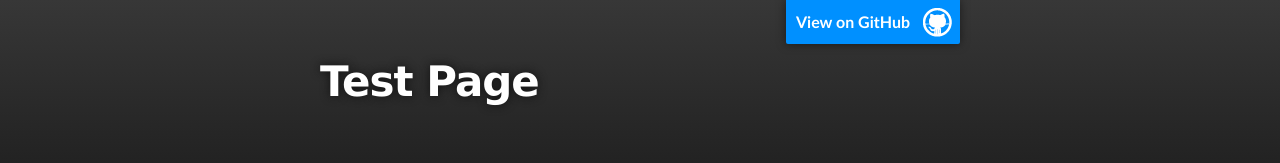
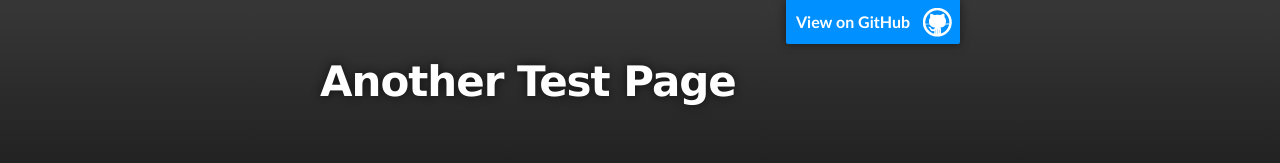
Before and after one commit to borisiceman/borisiceman.github.io, a plain HTML site: page index.html in a window 1280 px wide. Shown: the top 163 px of the page. Drawn offline with Linux system fonts and the light colour scheme.

Commit message:
another test page

```diff
--- a/index.html
+++ b/index.html
@@ -8,7 +8,7 @@
 
     <link rel="stylesheet" type="text/css" media="screen" href="stylesheets/stylesheet.css">
 
-    <title>Borisiceman.GitHub.io</title>
+    <title>Boris.GitHub.io</title>
   </head>
 
   <body>
@@ -18,7 +18,7 @@
         <header class="inner">
           <a id="forkme_banner" href="https://github.com/borisiceman">View on GitHub</a>
 
-          <h1 id="project_title">Test Page</h1>
+          <h1 id="project_title">Another Test Page</h1>
           <h2 id="project_tagline"></h2>
 
         </header>
```
